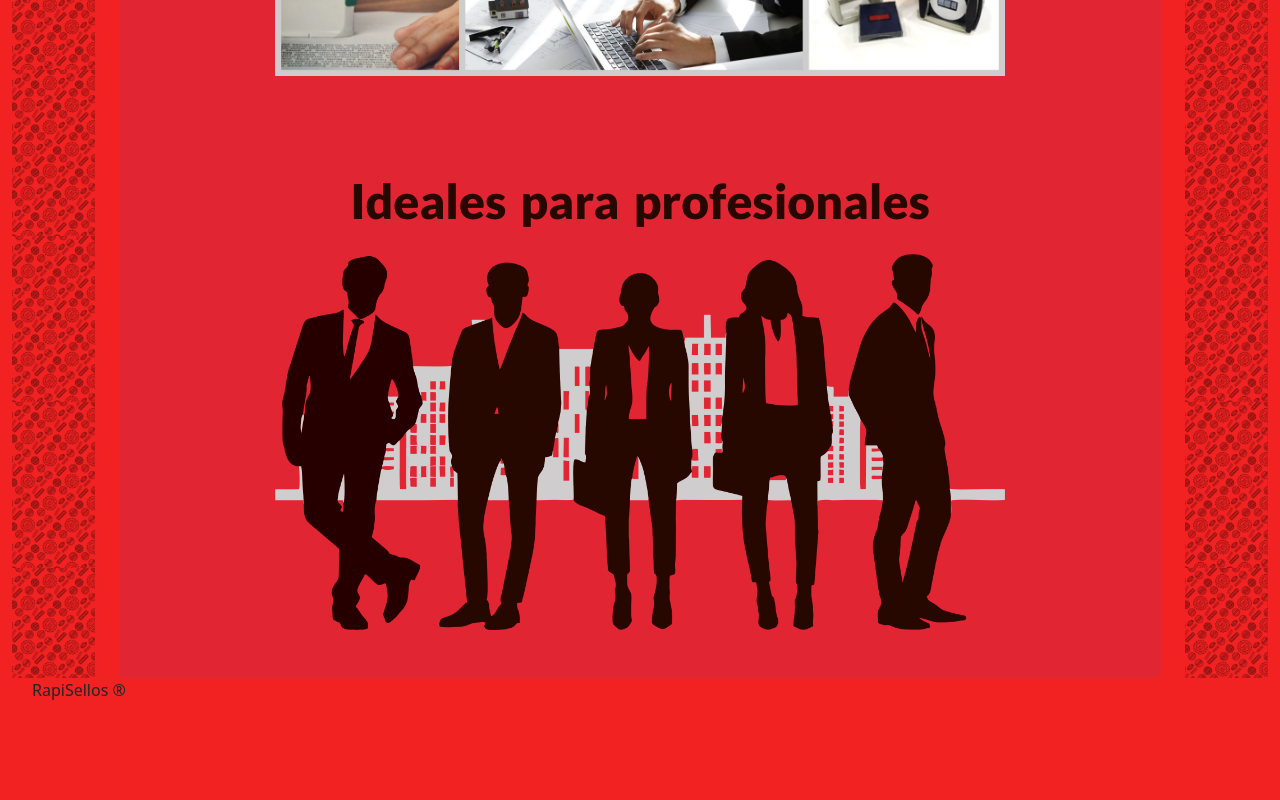
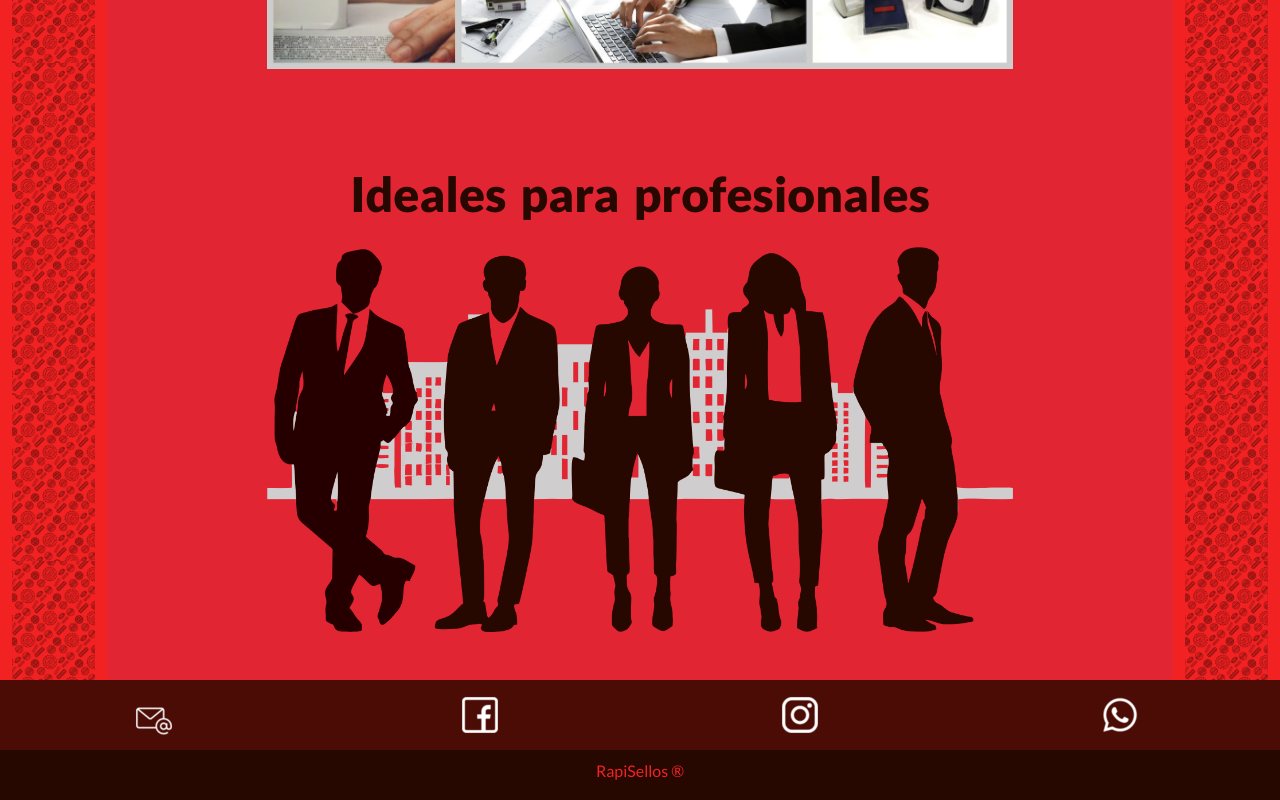
Before and after one commit to AndresChiassoni/sellosGoma, a plain HTML site: page index.html in a window 1280 px wide. Shown: the part 561-1361 px from the top of the page. Before the commit the page ends 1279 px from the top, so only its background shows below. Drawn offline with nearby package versions, Linux system fonts and the light colour scheme.

Commit message:
footer del index con boostrap

```diff
--- a/css/style.css
+++ b/css/style.css
@@ -137,3 +137,38 @@ nav li:hover {
   transform: scale(1.1);
   transition: 1.5s;
 }
+
+/*FOOTER*/
+.pie1 {
+  height: 70px;
+  background-color: #260801d0;
+  font-family: "Lato", sans-serif;
+}
+
+.pie2 {
+  height: 50px;
+  color: #f22222;
+  background-color: #260801;
+  font-family: "Lato", sans-serif;
+}
+
+.icono {
+  width: 50px;
+  height: 50px;
+  display: block;
+  background: url("../assets/images/css_sprites_white_100px.png") no-repeat;
+  margin-top: 10px;
+  margin-bottom: 10px;
+}
+.icono-email {
+  background-position: -6px 6px;
+}
+.icono-face {
+  background-position: -50px 0;
+}
+.icono-insta {
+  background-position: 0 -50px;
+}
+.icono-whatsapp {
+  background-position: -50px -50px;
+}
--- a/index.html
+++ b/index.html
@@ -79,16 +79,16 @@
     </header>
 
     <!-- Titulo de portada -->
-    <h1 class="tituloPrincipal mt-3">Sellos Personalizados</h1>
+    <h1 class="tituloPrincipal mt-2">Sellos Personalizados</h1>
 
     <!-- Area Central de la Página -->
 
-    <main class="container-fluid mt-3">
+    <main class="container-fluid mt-2">
       <div class="row">
         <div class="col-1">
-          <div class="container-fluid asideIz"></div>
+          <div class="asideIz"></div>
         </div>
-        <div class="col-10">
+        <div class="col-10 px-0">
           <div class="row-cols contenedorCentral text-center">
             <div class="col">
               <!-- Imagen de portada -->
@@ -100,7 +100,9 @@
             </div>
             <div class="col">
               <!-- titulo secundario -->
-              <h2 class="tituloSecundario pt-5 pb-2">Ideales para profesionales</h2>
+              <h2 class="tituloSecundario pt-5 pb-2">
+                Ideales para profesionales
+              </h2>
             </div>
             <div class="col">
               <!-- imagen secundaria -->
@@ -113,37 +115,74 @@
           </div>
         </div>
         <div class="col-1">
-          <div class="container-fluid asideDer"></div>
+          <div class="asideDer"></div>
         </div>
       </div>
     </main>
 
-    <!-- PIE DE PAGINA -->
-    <footer class="footer">
-      <ul class="piePagina">
-        <li class="opcionPie">RapiSellos &reg;</li>
-        <li class="opcionPie">
-          <a class="enlaceIcon" href="#">
+    <!-- <a class="enlaceIcon" href="#"> -->
+      <!-- <span class="icono icono-email"></span> -->
+    <!-- </a> -->
+
+    <footer>
+      <div class="container-fluid m-0 p-0"></div>
+      <ul class="nav justify-content-around pie1 align-content-center">
+        <li class="nav-item">
+          <a class="nav-link enLaceIcon" href="#">
             <span class="icono icono-email"></span>
           </a>
         </li>
-        <li class="opcionPie">
-          <a class="enlaceIcon" href="#">
+        <li class="nav-item">
+          <a class="nav-link enLaceIcon" href="#">
             <span class="icono icono-face"></span>
           </a>
         </li>
-        <li class="opcionPie">
-          <a class="enlaceIcon" href="#">
+        <li class="nav-item enLaceIcon">
+          <a class="nav-link enLaceIcon" href="#">
             <span class="icono icono-insta"></span>
           </a>
         </li>
-        <li class="opcionPie">
-          <a class="enlaceIcon" href="#">
+        <li class="nav-item">
+          <a class="nav-link enLaceIcon" href="#">
             <span class="icono icono-whatsapp"></span>
           </a>
         </li>
       </ul>
+      <div class="container-fluid text-center pie2 d-flex justify-content-center align-items-center">
+        <h6>RapiSellos &reg;</h6>
+      </div>
+
+
     </footer>
+    <!-- PIE DE PAGINA
+    <footer>
+      <div class="container-fluid">
+        <ul nav justify-content-around>
+          <li class="nav-item">
+            <a class="nav-link enlaceIcon" href="#">
+              <span class="icono icono-email"></span>
+            </a>
+          </li>
+          <li class="nav-item">
+            <a class="nav-link enlaceIcon" href="#">
+              <span class="icono icono-face"></span>
+            </a>
+          </li>
+          <li class="nav-item">
+            <a class="nav-link enlaceIcon" href="#">
+              <span class="icono icono-insta"></span>
+            </a>
+          </li>
+          <li class="nav-item">
+            <a class="nav-link enlaceIcon" href="#">
+              <span class="icono icono-whatsapp"></span>
+            </a>
+          </li>
+        </ul>
+      </div>
+      <li class="opcionPie">RapiSellos &reg;</li>
+    </footer>
+     -->
 
     <script
       src="https://cdn.jsdelivr.net/npm/@popperjs/core@2.10.2/dist/umd/popper.min.js"
```
Also changed, not shown: pages/about-us.html (+4 -2 lines), pages/contact.html (+2 -2 lines), pages/news.html (+2 -2 lines), pages/products.html (+2 -2 lines), assets/images/Nueva carpeta/portadaColage1200.jpg (added), assets/images/Nueva carpeta/prof1300x600sinFondoestcolop1200.png (added), 1 other file.
